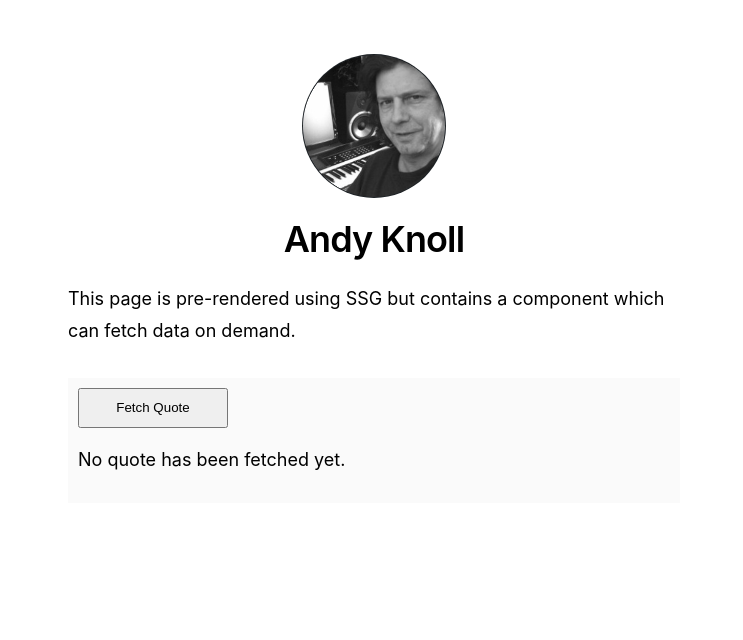
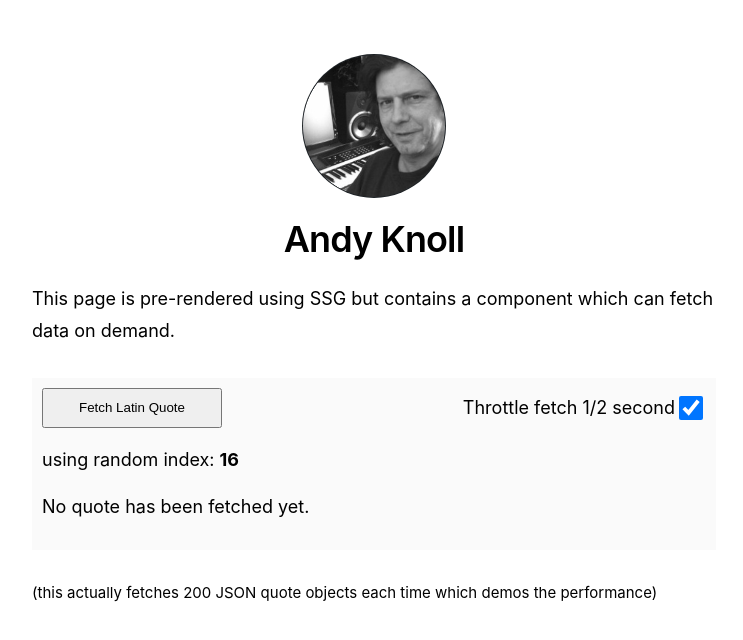
Before and after one commit to andyknoll/blog-04, a Next.js app: page / in a window 1280 px wide. Shown: the top 640 px of the page, without its empty margins (266-1009 px from the left). Built offline with nearby package versions, Linux system fonts and the light colour scheme.

Commit message:
implemented randomIndex

```diff
--- a/components/QuoteFetcher.js
+++ b/components/QuoteFetcher.js
@@ -3,25 +3,45 @@
 import React from 'react';
 import styles from './QuoteFetcher.module.css'
 
-export default function QuoteFetcher({ children, home }) {
+export default function QuoteFetcher({}) {
 
     const [quote, setQuote] = React.useState("No quote has been fetched yet.");
+    const [isDelayed, setIsDelayed] = React.useState(true);        // for throttling
+    const [randomIdx, setRandomIdx] = React.useState(Math.floor(Math.random() * 200));
+
     const fetchUrl = "https://jsonplaceholder.typicode.com/todos/";
 
     const fetchQuote = () => {
         setQuote("fetching next quote...");
-        fetch(fetchUrl)
-        .then(response => response.json())
-        .then(quotes => {
-            //console.log(quotes);
-            const quote = quotes[Math.floor(Math.random() * 100)];
-            setQuote(quote.title);
-        })
+        setRandomIdx(Math.floor(Math.random() * 200));
+
+        let delayMsecs = 0;
+        if (isDelayed) delayMsecs = 500;
+
+        setTimeout(() => {
+            fetch(fetchUrl)
+            .then(response => response.json())
+            .then(quotes => {
+                const quote = quotes[randomIdx];
+                setQuote(quote.title);
+            })
+        }, delayMsecs);
+    }
+
+    const delayQuote = () => {
+        setIsDelayed(!isDelayed);
     }
 
     return (
         <div className={styles.quoteFetcher}>
-            <button className={styles.buttonA} onClick={fetchQuote}>Fetch Quote</button>
+            <div className={styles.flexRow}>
+                <button className={styles.buttonA} onClick={fetchQuote}>Fetch Latin Quote</button>
+                <div className={styles.flexRow}>
+                    <label>Throttle fetch 1/2 second</label>
+                    <input  className={styles.checkbox} type={"checkbox"} checked={isDelayed} onClick={delayQuote}/>
+                </div>
+            </div>
+            <p>using random index: <strong>{randomIdx}</strong></p>
             <p>{quote}</p>
         </div>
     )
--- a/components/QuoteFetcher.module.css
+++ b/components/QuoteFetcher.module.css
@@ -7,7 +7,18 @@
     /* border: 1px solid gray; */
 }
 
+.flexRow {
+    display: flex;
+    align-items: center;
+    justify-content: space-between;
+}
+
 .buttonA {
     height: 40px;
-    width: 150px;
+    width: 180px;
 }
+
+.checkbox {
+    height: 24px;
+    width: 24px;
+}
--- a/components/layout.module.css
+++ b/components/layout.module.css
@@ -1,7 +1,7 @@
 /* layout.module.css */
 
 .container {
-    max-width: 36rem;
+    max-width: 40rem;
     padding: 0 1rem;
     margin: 3rem auto 6rem;
 }
--- a/pages/index.js
+++ b/pages/index.js
@@ -44,6 +44,9 @@ export default function Home({ allPostsData }) {
         <QuoteFetcher />
       </section>
 
+      <br/>
+      <section>
+        <small>(this actually fetches 200 JSON quote objects each time which demos the performance)</small>      </section>
 
     </Layout>
   )
```
